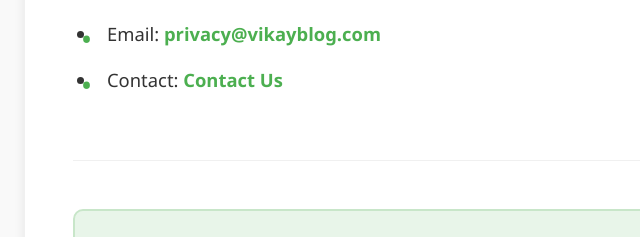
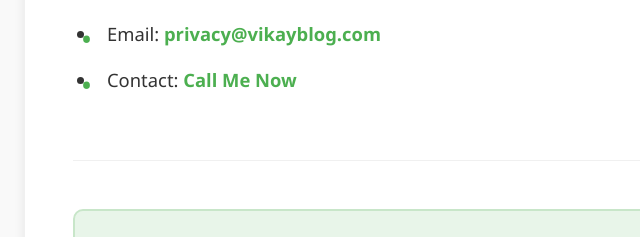
Before and after one commit to EmmanuelNyameke/vikayblog, a plain HTML site: page privacy-policy.html in a window 1280 px wide. Shown: the part 3718-3955 px from the top of the page, 0-640 px from the left. Drawn offline with Linux system fonts and the light colour scheme.

Commit message:
Add files via upload

```diff
--- a/privacy-policy.html
+++ b/privacy-policy.html
@@ -145,7 +145,7 @@
                     <p>If you have questions about this Privacy Policy, please contact us:</p>
                     <ul>
                         <li>Email: <a href="mailto:emmanuelkwesinyameke@gmail.com?subject=Questions About Privacy Policy">privacy@vikayblog.com</a></li>
-                        <li>Contact: <a href="contact.html">Contact Us</a></li>
+                        <li>Contact: <a href="tel:+233594186868">Call Me Now</a></li>
                     </ul>
                 </div>
 
```
